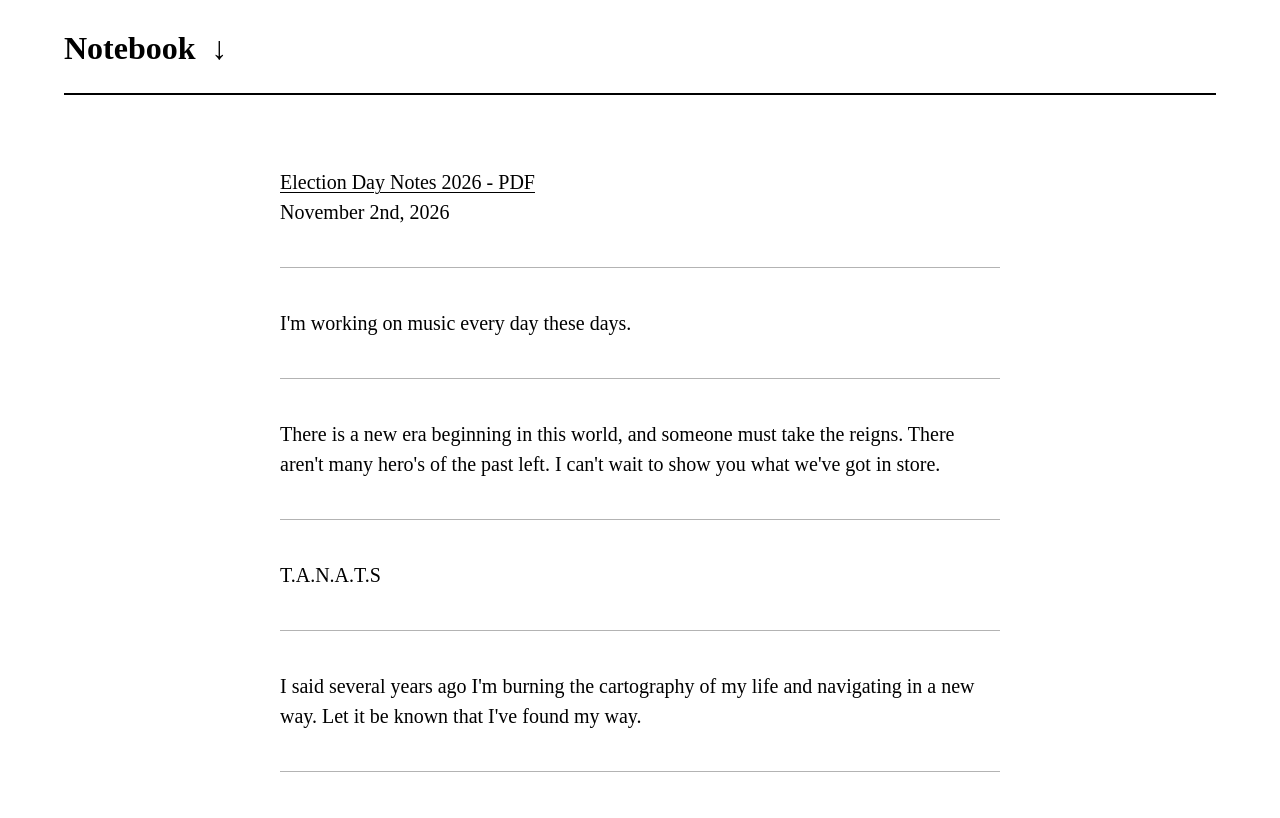
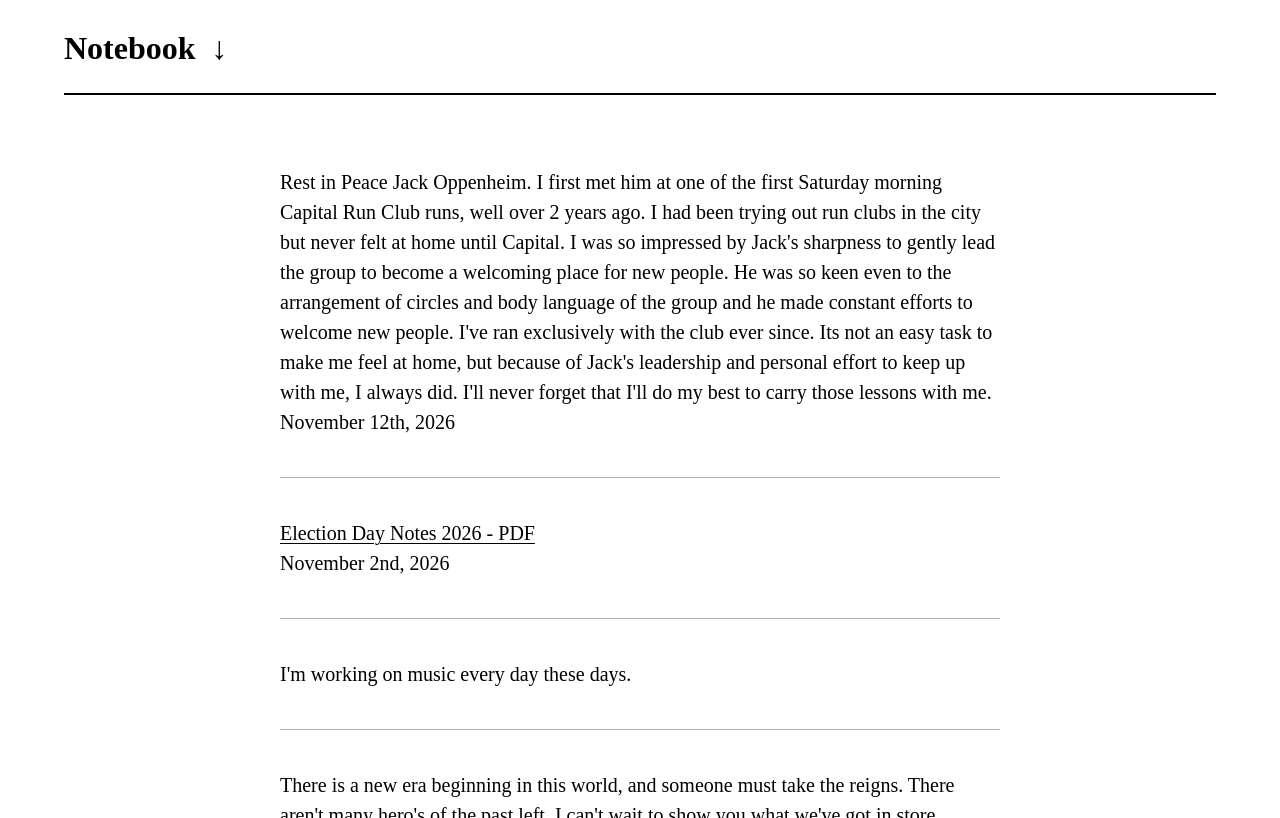
Before and after one commit to james-edward-hart/james-edward-hart.github.io, a plain HTML site: page index.html in a window 1280 px wide. Shown: the part 707-1525 px from the top of the page. Drawn offline with Linux system fonts and the light colour scheme.

Commit message:
Publish Jack Oppenheim tribute in notebook

```diff
--- a/index.html
+++ b/index.html
@@ -69,6 +69,13 @@
       <section id="notebook" class="notebook" aria-label="Notebook" tabindex="-1">
         <div class="reading-column">
           <div class="notebook-entries">
+            <article id="rest-in-peace-jack-oppenheim" class="notebook-entry" aria-label="Rest in Peace Jack Oppenheim">
+              <p>
+                Rest in Peace Jack Oppenheim. I first met him at one of the first Saturday morning Capital Run Club runs, well over 2 years ago. I had been trying out run clubs in the city but never felt at home until Capital. I was so impressed by Jack's sharpness to gently lead the group to become a welcoming place for new people. He was so keen even to the arrangement of circles and body language of the group and he made constant efforts to welcome new people. I've ran exclusively with the club ever since. Its not an easy task to make me feel at home, but because of Jack's leadership and personal effort to keep up with me, I always did. I'll never forget that I'll do my best to carry those lessons with me.<br />
+                <time datetime="2026-11-12">November 12th, 2026</time>
+              </p>
+            </article>
+
             <article id="election-day-notes-2026" class="notebook-entry" aria-label="Election Day Notes 2026 - PDF">
               <p>
                 <a href="assets/notebook/election-day-notes-2026.pdf">Election Day Notes 2026 - PDF</a><br />
```
